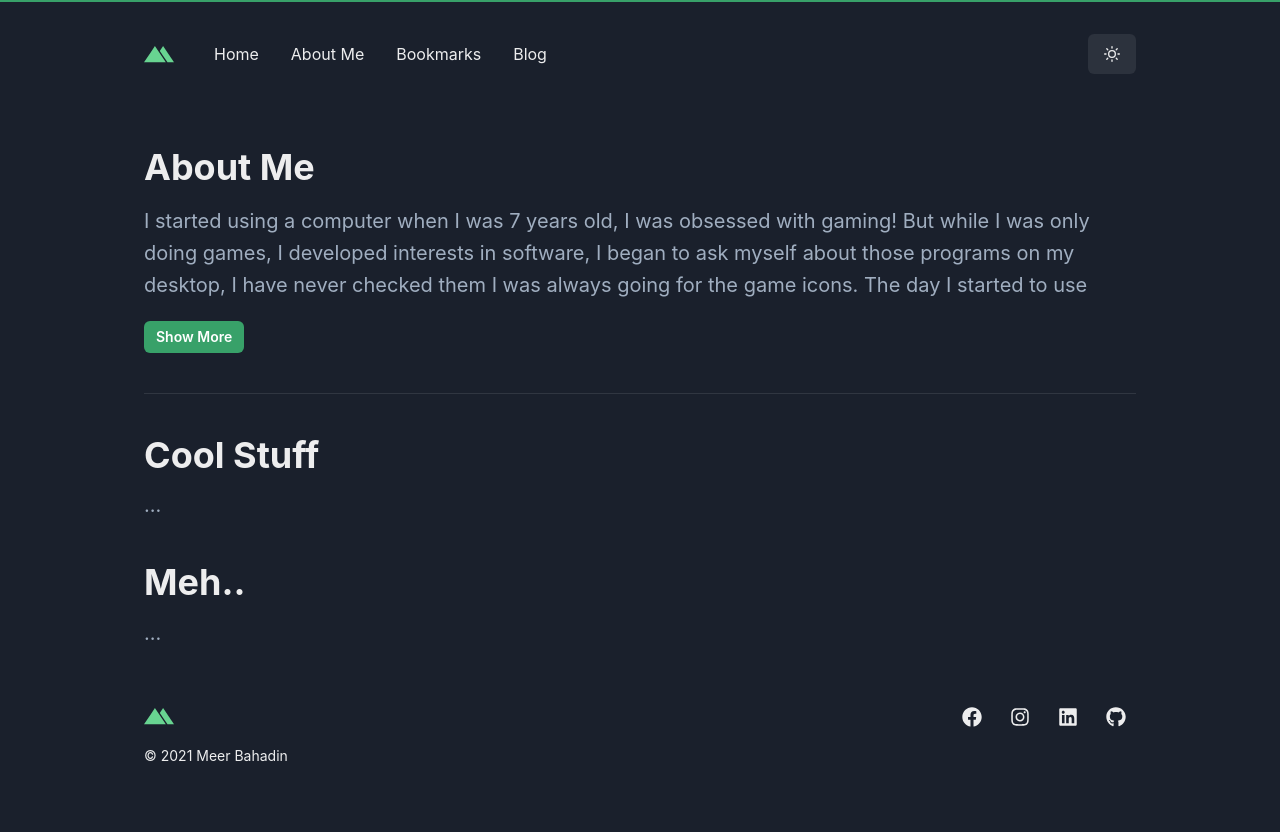
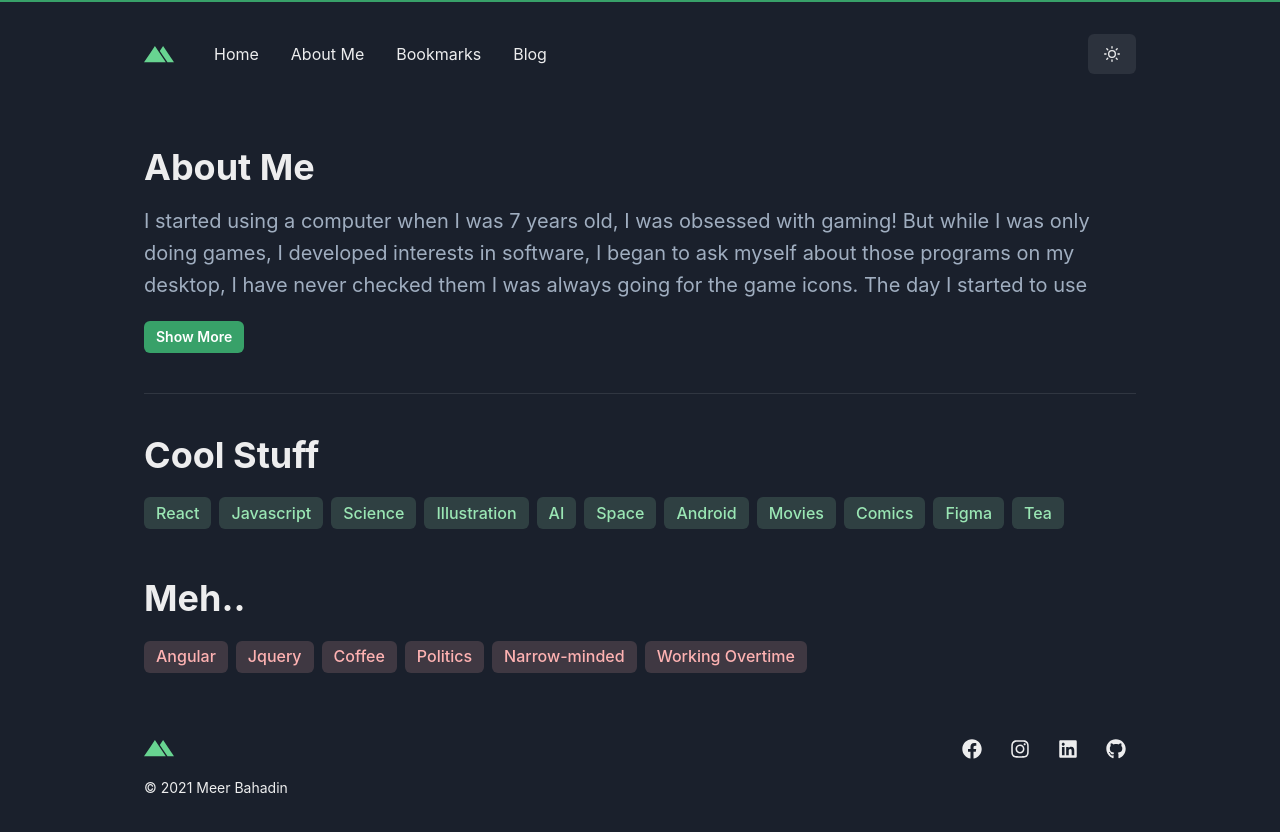
Before and after one commit to wainnyta/softwarearchitek.com, a Next.js app: page /about in a window 1280 px wide. Shown: the top 832 px of the page. Built offline with nearby package versions, Linux system fonts and the light colour scheme.

Commit message:
added likes and dislikes

```diff
--- a/pages/about.js
+++ b/pages/about.js
@@ -1,4 +1,4 @@
-import Head from 'next/head';
+import Head from "next/head";
 import {
   Box,
   Container,
@@ -8,14 +8,36 @@ import {
   Button,
   Collapse,
   LightMode,
-} from '@chakra-ui/react';
-import Paragraph from '../components/Paragraph';
-import { useState } from 'react';
+  Tag,
+} from "@chakra-ui/react";
+import Paragraph from "../components/Paragraph";
+import { useState } from "react";
 
 const About = () => {
   const [show, setShow] = useState(false);
+  const handleToggle = () => setShow(!show);
 
-  const handleToggle = () => setShow(!show);
+  const [coolStuff, setCoolStuff] = useState([
+    "React",
+    "Javascript",
+    "Science",
+    "Illustration",
+    "AI",
+    "Space",
+    "Android",
+    "Movies",
+    "Comics",
+    "Figma",
+    "Tea",
+  ]);
+  const [notCoolStuff, setNotCoolStuff] = useState([
+    "Angular",
+    "Jquery",
+    "Coffee",
+    "Politics",
+    "Narrow-minded",
+    "Working Overtime",
+  ]);
 
   return (
     <div>
@@ -30,7 +52,7 @@ const About = () => {
             <Box>
               <Heading
                 as="h1"
-                fontSize={{ base: '24px', md: '30px', lg: '36px' }}
+                fontSize={{ base: "24px", md: "30px", lg: "36px" }}
                 mb={4}
               >
                 About Me
@@ -60,7 +82,7 @@ const About = () => {
                   colorScheme="green"
                   bg="green.500"
                 >
-                  Show {show ? 'Less' : 'More'}
+                  Show {show ? "Less" : "More"}
                 </Button>
               </LightMode>
             </Box>
@@ -69,24 +91,44 @@ const About = () => {
           <SlideFade in={true} offsetY={80} delay={0.2}>
             <Heading
               as="h1"
-              fontSize={{ base: '24px', md: '30px', lg: '36px' }}
+              fontSize={{ base: "24px", md: "30px", lg: "36px" }}
               mb={3}
             >
               Cool Stuff
             </Heading>
             <Paragraph fontSize="xl" lineHeight={1.6}>
-              ...
+              {coolStuff.map((item) => (
+                <Tag
+                  size="lg"
+                  colorScheme="green"
+                  key={item}
+                  marginY={2}
+                  marginRight={2}
+                >
+                  {item}
+                </Tag>
+              ))}
             </Paragraph>
             <Heading
               as="h1"
-              fontSize={{ base: '24px', md: '30px', lg: '36px' }}
+              fontSize={{ base: "24px", md: "30px", lg: "36px" }}
               mt={10}
               mb={3}
             >
               Meh..
             </Heading>
             <Paragraph fontSize="xl" lineHeight={1.6}>
-              ...
+              {notCoolStuff.map((item) => (
+                <Tag
+                  size="lg"
+                  colorScheme="red"
+                  key={item}
+                  marginY={2}
+                  marginRight={2}
+                >
+                  {item}
+                </Tag>
+              ))}
             </Paragraph>
           </SlideFade>
         </Container>
```
